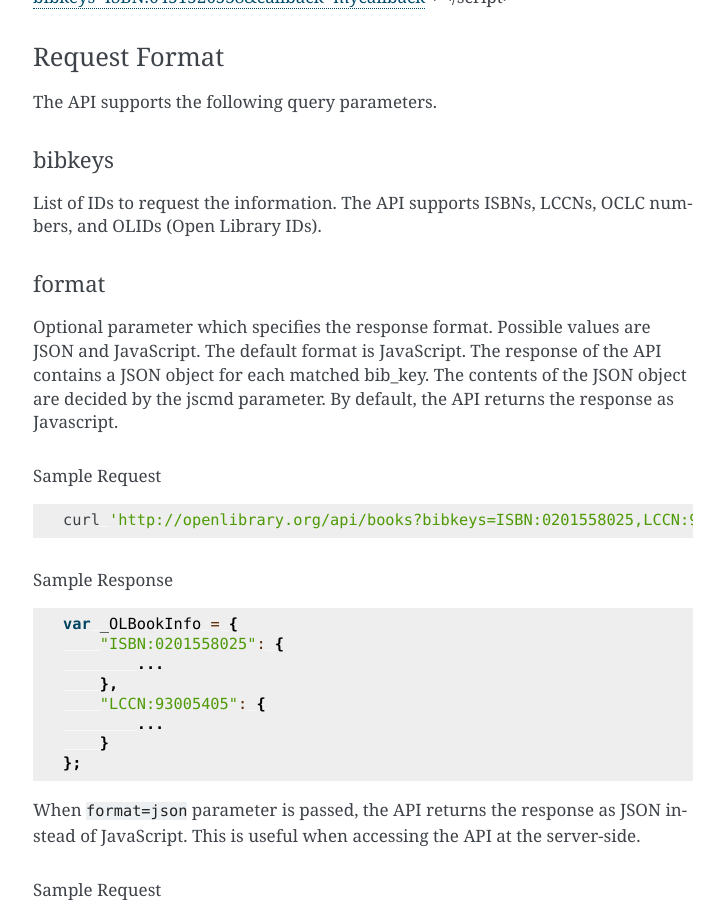
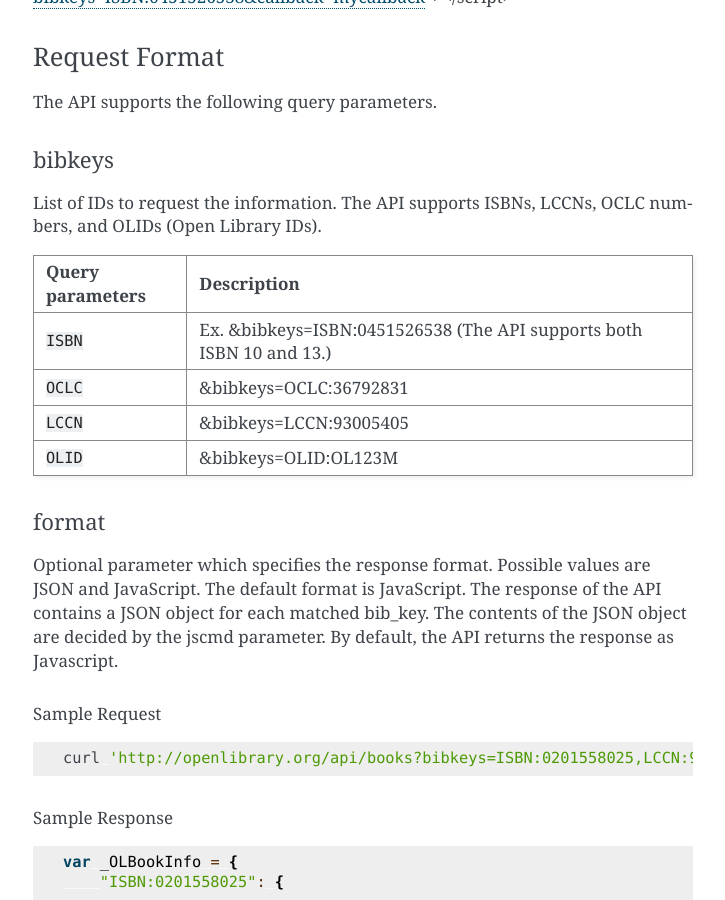
Before and after one commit to khabdrick/OL-docs, a Sphinx documentation site: the page built from docs/AccessingData/books-api.rst, in a window 1280 px wide and 900 px high, scrolled down 4535 px. Shown: the whole window, without its empty margins (387-1112 px from the left). Built offline with Sphinx 7.4.7, drawn with Linux system fonts in a browser that asks for light colours; pages that are not in the unit, such as notebooks, are missing from menus.

Commit message:
fix table and link

```diff
--- a/docs/Partners.rst
+++ b/docs/Partners.rst
@@ -123,8 +123,7 @@ The URL format is ``http://openlibrary.org/api/volumes/brief/json/<request-list>
 The return value is a hash, with each successful ``<request>`` as keys. The hash values are the same as the single-request format. If a request doesn't match, it won't appear as a result in the hash.
 If a ``<request>`` starts with 'id:<key>;', then <key> is used instead of the full ``<request>`` string as the key for that hash value.
 
-For example:
-``<http://openlibrary.org/api/volumes/brief/json/id:1;lccn:50006784|olid:OL6179000M;lccn:55011330>``_ will return a hash with two keys:
+For example: `<http://openlibrary.org/api/volumes/brief/json/id:1;lccn:50006784|olid:OL6179000M;lccn:55011330>`_ will return a hash with two keys:
 
 .. code-block:: json
 
```
Also changed, not shown: docs/AccessingData/books-api.rst (+4 -4 lines).
